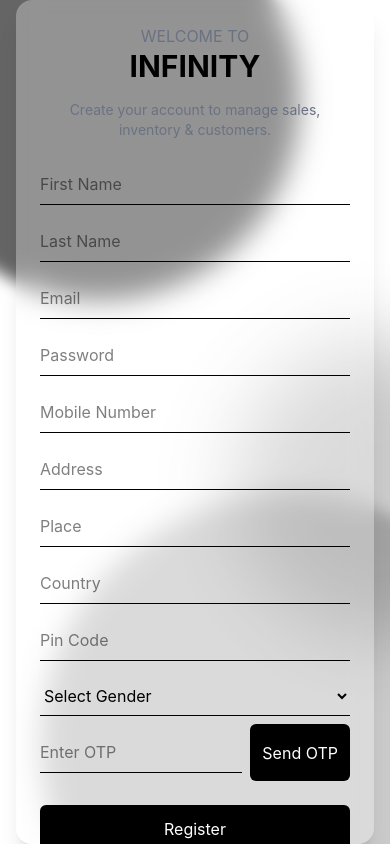
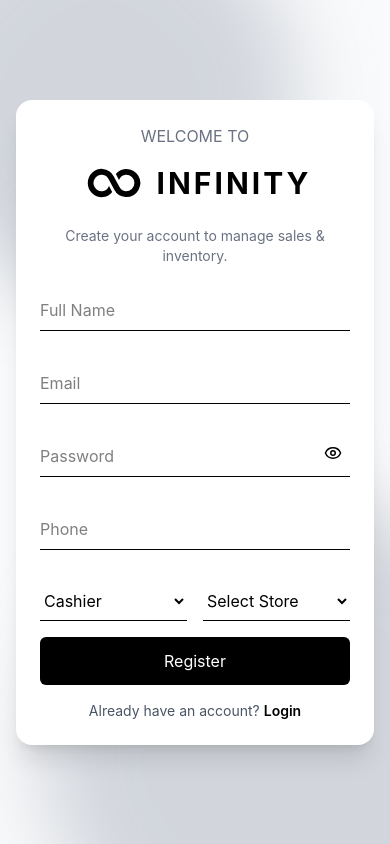
Before and after one commit to rajan2008/Omnichannel-project, a React app in the folder frontend/: page /register in a window 390 px wide. Built offline with nearby package versions, Linux system fonts and the light colour scheme; the HTML template or start-up script is replaced by a standard one.

Commit message:
Login page fix and register page styled

```diff
--- a/frontend/package.json
+++ b/frontend/package.json
@@ -13,6 +13,7 @@
     "@reduxjs/toolkit": "^2.11.2",
     "@tailwindcss/vite": "^4.2.2",
     "axios": "^1.15.2",
+    "lucide-react": "^1.9.0",
     "react": "^19.2.4",
     "react-dom": "^19.2.4",
     "react-redux": "^9.2.0",
--- a/frontend/src/pages/auth/Login.jsx
+++ b/frontend/src/pages/auth/Login.jsx
@@ -2,10 +2,14 @@ import { useNavigate } from "react-router-dom";
 import { loginUser } from "../../Utils/api";
 import { useState } from "react";
 import login from "../../assets/login.jpg";
+import { Eye, EyeOff } from "lucide-react";
 
 const Login = () => {
   const navigate = useNavigate();
-
+  const [loading, setLoading] = useState(false);
+  const [error, setError] = useState("");
+  const [errors, setErrors] = useState({});
+  const [showPassword, setShowPassword] = useState(false);
   const [formData, setFormData] = useState({
     email: "",
     password: "",
@@ -16,29 +20,56 @@ const Login = () => {
       ...formData,
       [e.target.name]: e.target.value,
     });
+
+    setErrors({
+      ...errors,
+      [e.target.name]: "",
+    });
+  };
+  const validate = () => {
+    let newErrors = {};
+
+    if (!formData.email) {
+      newErrors.email = "Email is required";
+    }
+
+    if (!formData.password) {
+      newErrors.password = "Password is required";
+    }
+
+    setErrors(newErrors);
+    return Object.keys(newErrors).length === 0;
   };
 
   const handleLogin = async () => {
+    if (!validate()) return;
+
     try {
+      setLoading(true);
+      setError("");
+
       const res = await loginUser(formData);
+
       localStorage.setItem("token", res.token);
       localStorage.setItem("user", JSON.stringify(res.user));
+
+      setTimeout(() => {
         navigate("/dashboard");
+      }, 1000);
     } catch (err) {
-      alert("Login failed");
+      setError("Invalid email or password");
+    } finally {
+      setLoading(false);
     }
   };
-
   return (
     <div className="relative w-full min-h-screen flex items-center justify-center px-4 overflow-hidden">
-      {/* 🔴 Background Red Circles */}
-      <div className="absolute w-100 h-100 bg-black rounded-full -top-25 -left-25 blur-sm  opacity-60"></div>
+      <div className="absolute w-100 h-100 bg-gray-400 rounded-full -top-25 -left-25 blur-2xl  opacity-40"></div>
 
-      <div className="absolute w-125 h-125 bg-black rounded-full -bottom-37.5 -right-37.5 blur-sm opacity-20"></div>
+      <div className="absolute w-125 h-125 bg-gray-400 rounded-full -bottom-37.5 -right-37.5 blur-2xl opacity-40"></div>
 
-      <div className="absolute w-75 h-75 bg-black rounded-full top-[40%] left-[60%] blur-2xl opacity-20"></div>
+      <div className="absolute w-75 h-75 bg-gray-300 rounded-full top-[40%] left-[60%] blur-2xl opacity-25"></div>
 
-      {/* MAIN GLASS BOX */}
       <div className="relative z-10 w-full max-w-5xl flex flex-col md:flex-row rounded-2xl overflow-hidden backdrop-blur-md bg-white/30  shadow-xl">
         {/* IMAGE SECTION */}
         <div className="hidden md:block md:w-1/2 relative">
@@ -90,7 +121,8 @@ const Login = () => {
           </div>
 
           <div className="mb-4 ml-7 text-center text-gray-500">
-            Log in to manage sales, inventory, and customers seamlessly from one platform.
+            Log in to manage sales, inventory, and customers seamlessly from one
+            platform.
           </div>
 
           <div className="flex flex-col">
@@ -103,14 +135,39 @@ const Login = () => {
               className="w-full text-black py-2 my-2 bg-transparent border-b border-black outline-none"
             />
 
+            <p
+              className={`text-xs ${
+                errors.email ? "text-red-500" : "invisible"
+              }`}
+            >
+              {errors.email || "placeholder"}
+            </p>
+
+            <div className="relative">
               <input
-              type="password"
+                type={showPassword ? "text" : "password"}
                 name="password"
                 placeholder="Password"
                 value={formData.password}
                 onChange={handleChange}
-              className="w-full text-black py-2 my-2 bg-transparent border-b border-black outline-none"
+                className="w-full text-black py-2 my-1 bg-transparent border-b border-black outline-none pr-10"
               />
+
+              <span
+                onClick={() => setShowPassword(!showPassword)}
+                className="absolute right-2 top-3 cursor-pointer text-gray-600"
+              >
+                {showPassword ? <EyeOff size={18} /> : <Eye size={18} />}
+              </span>
+            </div>
+
+            <p
+              className={`text-xs  ${
+                errors.password ? "text-red-500" : "invisible"
+              }`}
+            >
+              {errors.password || "placeholder"}
+            </p>
           </div>
 
           <div className="flex items-center justify-between mt-4 text-sm">
@@ -124,14 +181,24 @@ const Login = () => {
 
           <button
             onClick={handleLogin}
-            className="w-full bg-black text-white py-3 mt-6 rounded-md hover:bg-gray-800 transition"
+            disabled={loading}
+            className="w-full h-12 bg-black text-white mt-6 rounded-md hover:bg-gray-800 transition flex items-center justify-center gap-2"
           >
-            Login
+            {loading && (
+              <div className="w-5 h-5 border-2 border-white border-t-transparent rounded-full animate-spin"></div>
+            )}
+            {loading ? "Logging in..." : "Login"}
           </button>
-
-          <p className="text-sm text-center text-gray-600 mt-6">
+          <p
+            className={`text-sm mt-2 text-center ${error ? "text-red-500" : "invisible"}`}
+          >
+            {error || "placeholder"}
+          </p>
+          <p className="text-sm text-center text-gray-600 mt-4">
             Don’t have an account?{" "}
-            <span className="text-black cursor-pointer">Sign up</span>
+            <span
+            onClick={()=>navigate('/register')}
+             className="text-black cursor-pointer">Sign up</span>
           </p>
         </div>
       </div>
--- a/frontend/src/pages/auth/Register.jsx
+++ b/frontend/src/pages/auth/Register.jsx
@@ -1,128 +1,270 @@
 import { useState } from "react";
-import login from "../assets/image.jpg";
+import { Link } from "react-router-dom";
+import { Eye, EyeOff } from "lucide-react";
+import register from "../../assets/register.png";
+import { registerUser } from "../../Utils/api";
 
 const Register = () => {
+  const [showPassword, setShowPassword] = useState(false);
+  const [errors, setErrors] = useState({});
+  const [loading, setLoading] = useState(false);
+
   const [formData, setFormData] = useState({
-    firstName: "",
-    lastName: "",
+    name: "",
     email: "",
     password: "",
-    mobile: "",
-    address: "",
-    country: "",
-    pinCode: "",
-    otp: "",
-    gender: "",
-    place: "",
+    phone: "",
+    role: "cashier",
+    store: "",
   });
 
+  const [stores] = useState([
+    { _id: "1", name: "Store A" },
+    { _id: "2", name: "Store B" },
+  ]);
+
   const inputStyle =
-    "w-full text-black py-2 my-2 bg-transparent border-b border-black outline-none";
+    "w-full text-black py-2 bg-transparent border-b border-black outline-none";
 
   const handleChange = (e) => {
     setFormData({
       ...formData,
       [e.target.name]: e.target.value,
     });
+
+    setErrors({
+      ...errors,
+      [e.target.name]: "",
+    });
   };
 
-  const handleSendOtp = () => {
-    alert("OTP sent to mobile number");
+  const validate = () => {
+    let newErrors = {};
+
+    if (!formData.name) newErrors.name = "Name is required";
+    if (!formData.email) newErrors.email = "Email is required";
+    if (!formData.password) newErrors.password = "Password is required";
+    if (!formData.phone) newErrors.phone = "Phone is required";
+
+    setErrors(newErrors);
+    return Object.keys(newErrors).length === 0;
   };
 
-  const handleRegister = () => {
-    console.log(formData);
-    alert("User Registered Successfully");
+  const handleRegister = async () => {
+    if (!validate()) return;
+
+    try {
+      setLoading(true);
+
+      const res = await registerUser(formData);
+
+      console.log(res);
+      alert("User Registered Successfully");
+
+      setFormData({
+        name: "",
+        email: "",
+        password: "",
+        phone: "",
+        role: "cashier",
+        store: "",
+      });
+    } catch (err) {
+      console.log(err);
+      alert(err || "Register failed");
+    } finally {
+      setLoading(false);
+    }
   };
 
   return (
-    <div className="relative w-full min-h-screen flex items-center justify-center px-4 overflow-hidden">
+    <div className="relative min-h-screen flex items-center justify-center px-4 bg-gray-50 overflow-hidden">
 
-      {/* Background */}
-      <div className="absolute w-100 h-100 bg-black rounded-full -top-25 -left-25 blur-sm opacity-60"></div>
-      <div className="absolute w-125 h-125 bg-black rounded-full -bottom-37.5 -right-37.5 blur-sm opacity-20"></div>
-      <div className="absolute w-75 h-75 bg-black rounded-full top-[40%] left-[60%] blur-2xl opacity-20"></div>
+      {/* BACKGROUND (non-clickable) */}
+      <div className="absolute w-100 h-100 bg-gray-400 rounded-full -top-25 -left-25 blur-2xl opacity-40 pointer-events-none"></div>
+      <div className="absolute w-125 h-125 bg-gray-400 rounded-full -bottom-37.5 -right-37.5 blur-2xl opacity-40 pointer-events-none"></div>
 
-      {/* MAIN BOX */}
-      <div className="relative z-10 w-full max-w-5xl flex flex-col md:flex-row rounded-2xl overflow-hidden backdrop-blur-md bg-white/30 shadow-xl">
+      {/* MAIN */}
+      <div className="relative z-10 w-full max-w-6xl flex rounded-2xl overflow-hidden shadow-xl bg-white">
 
-        {/* LEFT IMAGE */}
-        <div className="hidden md:block md:w-1/2 relative">
-          <img src={login} alt="visual" className="w-full h-full object-cover" />
-          <div className="absolute inset-0 bg-[rgba(0,0,0,0.5)]"></div>
+        {/* LEFT SIDE */}
+        <div className="w-full md:w-1/2 p-6 md:p-10 flex flex-col justify-center">
 
-          <div className="absolute inset-0 flex items-center justify-center">
-            <div className="text-white text-center">
-              <h1 className="text-4xl font-bold tracking-widest mb-3">
-                INFINITY
-              </h1>
-              <p className="text-sm p-4 text-gray-200">
-                Manage your POS system efficiently with one powerful platform.
-              </p>
+          <p className="text-center text-gray-500">WELCOME TO</p>
+
+          <div className="flex justify-center items-center mb-2">
+            <svg fill="#000" width="70px" height="70px" viewBox="0 0 24 24">
+                  <path d="M20.288 9.463a4.856 4.856 0 0 0-4.336-2.3 4.586 4.586 0 0 0-3.343 1.767c.071.116.148.226.212.347l.879 1.652.134-.254a2.71 2.71 0 0 1 2.206-1.519 2.845 2.845 0 1 1 0 5.686 2.708 2.708 0 0 1-2.205-1.518L13.131 12l-1.193-2.26a4.709 4.709 0 0 0-3.89-2.581 4.845 4.845 0 1 0 0 9.682 4.586 4.586 0 0 0 3.343-1.767c-.071-.116-.148-.226-.212-.347l-.879-1.656-.134.254a2.71 2.71 0 0 1-2.206 1.519 2.855 2.855 0 0 1-2.559-1.369 2.825 2.825 0 0 1 0-2.946 2.862 2.862 0 0 1 2.442-1.374h.121a2.708 2.708 0 0 1 2.205 1.518l.7 1.327 1.193 2.26a4.709 4.709 0 0 0 3.89 2.581h.209a4.846 4.846 0 0 0 4.127-7.378z" />
+                </svg>
+            <h1 className="text-3xl font-bold tracking-widest ml-2">
+              INFINITY
+            </h1>
+          </div>
+
+          <p className="text-sm text-center text-gray-500 mb-6">
+            Create your account to manage sales & inventory.
+          </p>
+
+          <div className="space-y-4">
+
+            {/* NAME + EMAIL */}
+            <div className="grid grid-cols-1 md:grid-cols-2 gap-4">
+              <div>
+                <input
+                  type="text"
+                  name="name"
+                  placeholder="Full Name"
+                  value={formData.name}
+                  onChange={handleChange}
+                  className={inputStyle}
+                />
+                <p className={`text-xs ${errors.name ? "text-red-500" : "invisible"}`}>
+                  {errors.name || "placeholder"}
+                </p>
+              </div>
+
+              <div>
+                <input
+                  type="email"
+                  name="email"
+                  placeholder="Email"
+                  value={formData.email}
+                  onChange={handleChange}
+                  className={inputStyle}
+                />
+                <p className={`text-xs ${errors.email ? "text-red-500" : "invisible"}`}>
+                  {errors.email || "placeholder"}
+                </p>
+              </div>
             </div>
+
+            {/* PASSWORD + PHONE */}
+            <div className="grid grid-cols-1 md:grid-cols-2 gap-4">
+              <div className="relative">
+                <input
+                  type={showPassword ? "text" : "password"}
+                  name="password"
+                  placeholder="Password"
+                  value={formData.password}
+                  onChange={handleChange}
+                  className={inputStyle}
+                />
+                <span
+                  onClick={() => setShowPassword(!showPassword)}
+                  className="absolute right-2 top-2 cursor-pointer"
+                >
+                  {showPassword ? <EyeOff size={18} /> : <Eye size={18} />}
+                </span>
+
+                <p className={`text-xs ${errors.password ? "text-red-500" : "invisible"}`}>
+                  {errors.password || "placeholder"}
+                </p>
+              </div>
+
+              <div>
+                <input
+                  type="tel"
+                  name="phone"
+                  placeholder="Phone"
+                  value={formData.phone}
+                  onChange={handleChange}
+                  className={inputStyle}
+                />
+                <p className={`text-xs ${errors.phone ? "text-red-500" : "invisible"}`}>
+                  {errors.phone || "placeholder"}
+                </p>
+              </div>
+            </div>
+
+            {/* ROLE + STORE */}
+            <div className="grid grid-cols-2 gap-4">
+              <select
+                name="role"
+                value={formData.role}
+                onChange={handleChange}
+                className={inputStyle}
+              >
+                <option value="cashier">Cashier</option>
+                <option value="manager">Manager</option>
+                <option value="admin">Admin</option>
+              </select>
+
+              <select
+                name="store"
+                value={formData.store}
+                onChange={handleChange}
+                className={inputStyle}
+              >
+                <option value="">Select Store</option>
+                {stores.map((store) => (
+                  <option key={store._id} value={store._id}>
+                    {store.name}
+                  </option>
+                ))}
+              </select>
+            </div>
+
+            {/* BUTTON */}
+            <button
+              onClick={handleRegister}
+              disabled={loading}
+              className={`w-full h-12 rounded-md flex items-center justify-center gap-2 transition
+              ${loading ? "bg-gray-700 cursor-not-allowed" : "bg-black hover:bg-gray-800 text-white"}`}
+            >
+              {loading && (
+                <div className="w-5 h-5 border-2 border-white border-t-transparent rounded-full animate-spin"></div>
+              )}
+              {loading ? "Registering..." : "Register"}
+            </button>
+
+            {/* LOGIN LINK */}
+            <p className="text-sm text-center text-gray-600">
+              Already have an account?{" "}
+              <Link to="/login" className="text-black font-semibold">
+                Login
+              </Link>
+            </p>
+
           </div>
         </div>
 
-        {/* RIGHT FORM */}
-        <div className="w-full md:w-1/2 p-6 md:p-10 flex flex-col overflow-y-auto max-h-screen">
+        {/* RIGHT SIDE */}
+        <div className="hidden md:block md:w-1/2 relative">
+  {/* Image */}
+  <img
+    src={register}
+    alt="register visual"
+    className="w-full h-full object-cover"
+  />
 
-          <p className="text-center text-gray-500">WELCOME TO</p>
-          <h1 className="text-3xl font-bold text-center mb-4">INFINITY</h1>
+  {/* Overlay */}
+  <div className="absolute inset-0 bg-[rgba(0,0,0,0.5)]"></div>
 
-          <p className="text-sm text-center text-gray-500 mb-4">
-            Create your account to manage sales, inventory & customers.
-          </p>
+  {/* Center Content */}
+  <div className="absolute inset-0 flex items-center justify-center">
+    <div className="text-white text-center px-6">
 
-          <div className="flex flex-col">
+      {/* ICON + TITLE */}
+      <div className="flex justify-center items-center">
+        <svg fill="#fff" width="80px" height="80px" viewBox="0 0 24 24">
+          <path d="M20.288 9.463a4.856 4.856 0 0 0-4.336-2.3 4.586 4.586 0 0 0-3.343 1.767c.071.116.148.226.212.347l.879 1.652.134-.254a2.71 2.71 0 0 1 2.206-1.519 2.845 2.845 0 1 1 0 5.686 2.708 2.708 0 0 1-2.205-1.518L13.131 12l-1.193-2.26a4.709 4.709 0 0 0-3.89-2.581 4.845 4.845 0 1 0 0 9.682 4.586 4.586 0 0 0 3.343-1.767c-.071-.116-.148-.226-.212-.347l-.879-1.656-.134.254a2.71 2.71 0 0 1-2.206 1.519 2.855 2.855 0 0 1-2.559-1.369 2.825 2.825 0 0 1 0-2.946 2.862 2.862 0 0 1 2.442-1.374h.121a2.708 2.708 0 0 1 2.205 1.518l.7 1.327 1.193 2.26a4.709 4.709 0 0 0 3.89 2.581h.209a4.846 4.846 0 0 0 4.127-7.378z" />
+        </svg>
 
-            <input type="text" name="firstName" placeholder="First Name" value={formData.firstName} onChange={handleChange} className={inputStyle} />
+        <h1 className="text-4xl font-bold tracking-widest">
+          INFINITY
+        </h1>
+      </div>
 
-            <input type="text" name="lastName" placeholder="Last Name" value={formData.lastName} onChange={handleChange} className={inputStyle} />
+      {/* DESCRIPTION */}
+      <p className="text-sm leading-relaxed text-gray-200">
+        Join our POS system to streamline billing, manage inventory, and handle
+        customer transactions efficiently. Designed for speed and accuracy.
+      </p>
 
-            <input type="email" name="email" placeholder="Email" value={formData.email} onChange={handleChange} className={inputStyle} />
+    </div>
+  </div>
+</div>
 
-            <input type="password" name="password" placeholder="Password" value={formData.password} onChange={handleChange} className={inputStyle} />
-
-            <input type="tel" name="mobile" placeholder="Mobile Number" value={formData.mobile} onChange={handleChange} className={inputStyle} />
-
-            <input type="text" name="address" placeholder="Address" value={formData.address} onChange={handleChange} className={inputStyle} />
-
-            <input type="text" name="place" placeholder="Place" value={formData.place} onChange={handleChange} className={inputStyle} />
-
-            <input type="text" name="country" placeholder="Country" value={formData.country} onChange={handleChange} className={inputStyle} />
-
-            <input type="text" name="pinCode" placeholder="Pin Code" value={formData.pinCode} onChange={handleChange} className={inputStyle} />
-
-            {/* Gender */}
-            <select name="gender" value={formData.gender} onChange={handleChange} className={inputStyle}>
-              <option value="">Select Gender</option>
-              <option value="male">Male</option>
-              <option value="female">Female</option>
-              <option value="other">Other</option>
-            </select>
-
-            {/* OTP */}
-            <div className="flex gap-2">
-              <input type="text" name="otp" placeholder="Enter OTP" value={formData.otp} onChange={handleChange} className={`${inputStyle} flex-1`} />
-              <button type="button" onClick={handleSendOtp} className="bg-black text-white px-3 rounded-md">
-                Send OTP
-              </button>
-            </div>
-
-          </div>
-
-          <button
-            onClick={handleRegister}
-            className="w-full bg-black text-white py-3 mt-6 rounded-md hover:bg-gray-800 transition"
-          >
-            Register
-          </button>
-
-          <p className="text-sm text-center text-gray-600 mt-6">
-            Already have an account?{" "}
-            <span className="text-black cursor-pointer">Login</span>
-          </p>
-        </div>
       </div>
     </div>
   );
```
Also changed, not shown: frontend/src/api/axiosInstance.js (+5 -3 lines), 2 other files (tests, documents, lock files or other folders). Lines whose indentation alone changed are shown as unchanged.
